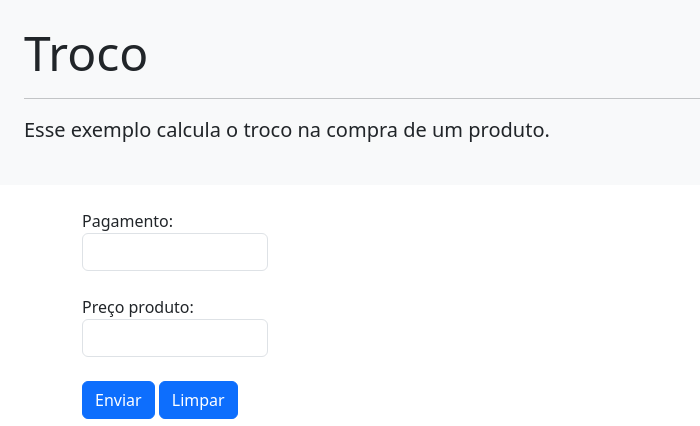
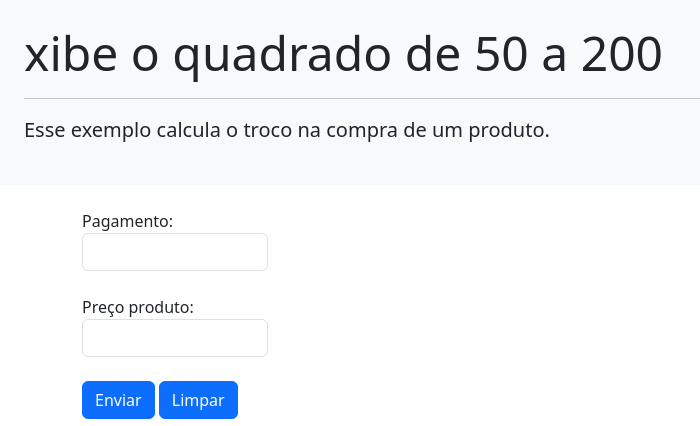
Before and after one commit to Martarelli/FATEC_linguagem_de_programa-o_IV-, a PHP site: page /ex1.php in a window 1280 px wide. Shown: the top 426 px of the page, without its empty margins (0-700 px from the left). Run offline with PHP 8.4, Linux system fonts and the light colour scheme.

Commit message:
continuacao ex 1

```diff
--- a/PHP/Lista2/ex1.php
+++ b/PHP/Lista2/ex1.php
@@ -1,31 +1,14 @@
 <?php
-$flag_msg = null;
+$flag_msg = true;
 $msg = "";
+$a = 50;
+while ($a <= 200) {
+  $quad = $a ** 2;
+  $msg. "</br>";
+  $msg. number_format($quad, 2);
+  $a++;
+}
 
-if (isset($_GET['enviar'])) {
-
-  $pagamento = $_GET["pagamento"];
-  $produto = $_GET["produto"];
-
-  if (!empty($pagamento) && !empty($produto) &&
-      is_numeric($pagamento) && is_numeric($produto) &&
-      $pagamento >=0 && $produto >= 0) {
-
-    $troco = $pagamento - $produto;
-
-    $flag_msg = true; // Sucesso
-    if ($troco >= 0) {
-        $msg = "Cálculo efetuado com sucesso:<br />Troco = R$";
-        $msg .= number_format($troco, 2);
-    } else {
-        $msg = "Dinheiro Insuficiente.....";
-    }
-
-  }else{
-    $flag_msg = false; //Erro
-    $msg = "Dados incorretos, preencha o formulário corretamente!";
-  }
-}
 ?>
 
 <!DOCTYPE html>
@@ -40,7 +23,7 @@ if (isset($_GET['enviar'])) {
 </head>
 <body>
 <div class="p-4 mb-4 bg-light">
-  <h1 class="display-5">Troco</h1>
+  <h1 class="display-5">xibe o quadrado de 50 a 200</h1>
   <hr class="my-3">
   <p class="lead">Esse exemplo calcula o troco na compra de um produto.</p>
 </div>
```
